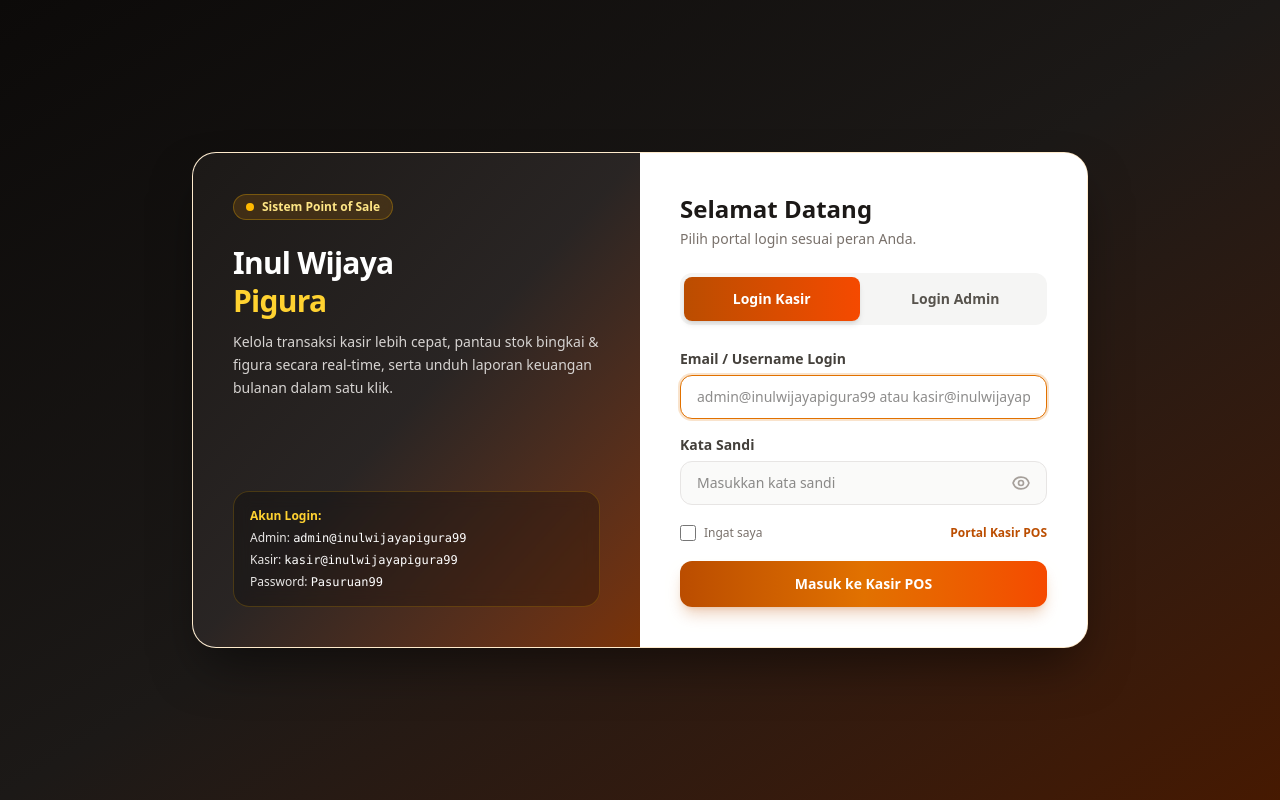
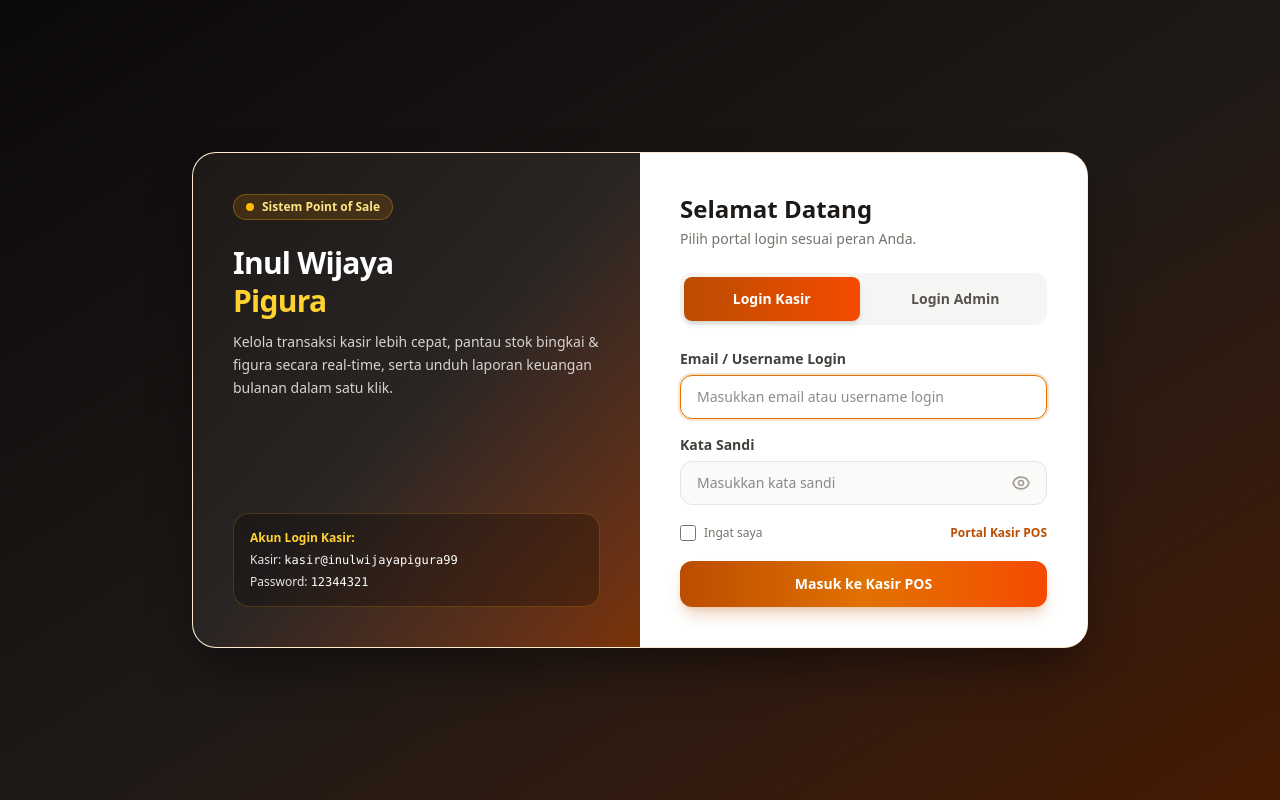
Before and after one commit to indrieanaa92/kasirfigura, a Laravel app: page /login in a window 1280 px wide. Run offline with Laravel 12, Linux system fonts and the light colour scheme; some libraries are stand-ins or nearby versions; some web fonts are replaced.

Commit message:
Update password kasir, sembunyikan kredensial admin di halaman login, dan set ukuran struk 50/55mm

```diff
--- a/database/seeders/DatabaseSeeder.php
+++ b/database/seeders/DatabaseSeeder.php
@@ -28,7 +28,7 @@ class DatabaseSeeder extends Seeder
             ['email' => 'kasir@inulwijayapigura99'],
             [
                 'name' => 'Kasir Utama',
-                'password' => Hash::make('Pasuruan99'),
+                'password' => Hash::make('12344321'),
                 'role' => User::ROLE_KASIR,
             ]
         );
--- a/resources/views/auth/login.blade.php
+++ b/resources/views/auth/login.blade.php
@@ -22,10 +22,9 @@
             </div>
 
             <div class="mt-6 sm:mt-8 rounded-2xl bg-black/25 p-4 backdrop-blur-sm border border-amber-400/20 text-xs space-y-1.5 text-stone-200">
-                <p class="font-semibold text-amber-300">Akun Login:</p>
-                <p>Admin: <span class="font-mono text-white break-all">admin@inulwijayapigura99</span></p>
+                <p class="font-semibold text-amber-300">Akun Login Kasir:</p>
                 <p>Kasir: <span class="font-mono text-white break-all">kasir@inulwijayapigura99</span></p>
-                <p>Password: <span class="font-mono text-white">Pasuruan99</span></p>
+                <p>Password: <span class="font-mono text-white">12344321</span></p>
             </div>
         </div>
 
@@ -70,7 +69,7 @@
                            value="{{ old('email') }}"
                            required
                            autofocus
-                           placeholder="admin@inulwijayapigura99 atau kasir@inulwijayapigura99"
+                           placeholder="Masukkan email atau username login"
                            class="w-full min-h-[44px] rounded-xl border border-stone-200 bg-stone-50 px-4 py-2.5 text-sm text-stone-900 focus:border-amber-600 focus:bg-white focus:outline-none focus:ring-2 focus:ring-amber-600/20">
                 </div>
 
```
